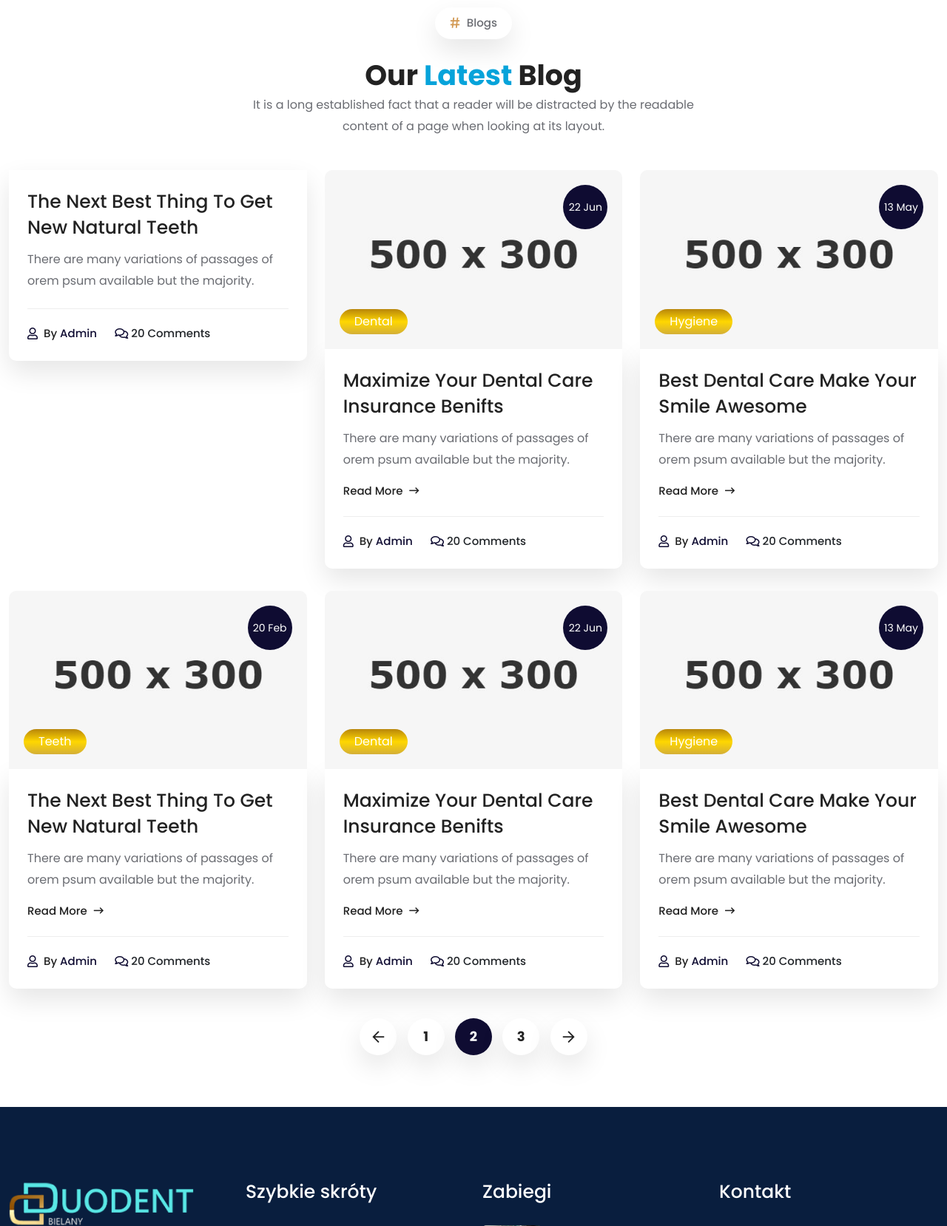
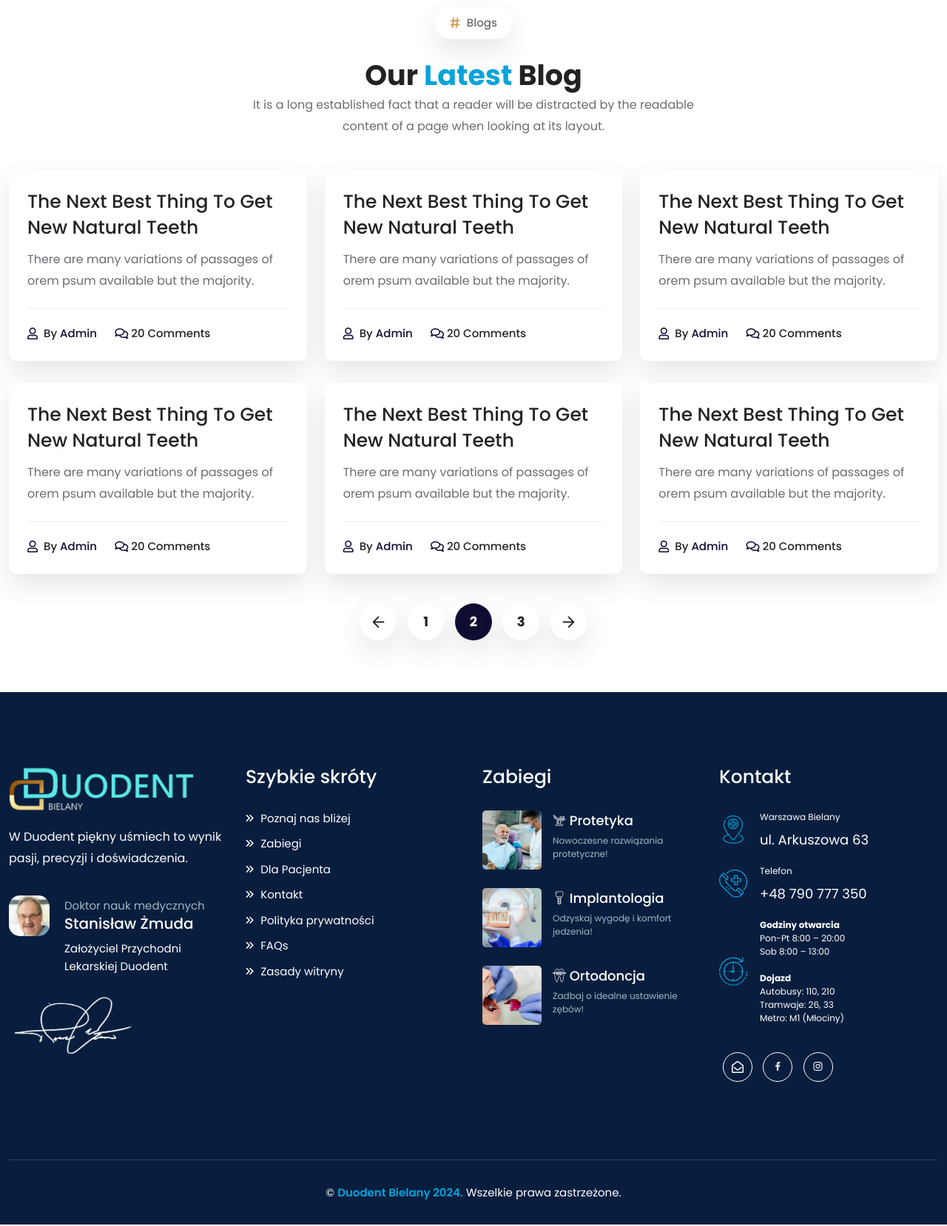
Before and after one commit to duodent/duodentbielany, a Flask app: page /informacje-dla-pacjentow-stomatologicznych in a window 1280 px wide. Shown: the part 656-2314 px from the top of the page at 74% size. Run offline with Flask 3, Linux system fonts and the light colour scheme; some libraries are stand-ins or nearby versions.

Commit message:
Working now

```diff
--- a/templates/for_patients.html
+++ b/templates/for_patients.html
@@ -33,18 +33,11 @@
         <div class="row">
             <div class="col-lg-4 col-md-6">
                 <div class="single-blog">
-                    <!-- <div class="blog-image">
-                        <a href="blog-details.html"><img src="static/img/blog/1.jpg" alt="image"></a>
-                        <div class="tag">20 Feb</div>
-                        <div class="tag-two"><a href="blog.html">Teeth</a></div>
-                    </div> -->
                     <div class="blog-content">
                         <h3>
                             <a href="blog-details.html">The Next Best Thing To Get New Natural Teeth</a>
                         </h3>
                         <p>There are many variations of passages of orem psum available but the majority.</p>
-                        <!-- <a href="blog-details.html" class="blog-btn">Read More <i
-                                class="far fa-long-arrow-right"></i></a> -->
                         <ul class="entry-meta">
                             <li>
                                 <i class="far fa-user"></i>
@@ -60,45 +53,11 @@
             </div>
             <div class="col-lg-4 col-md-6">
                 <div class="single-blog">
-                    <div class="blog-image">
-                        <a href="blog-details.html"><img src="static/img/blog/2.jpg" alt="image"></a>
-                        <div class="tag">22 Jun</div>
-                        <div class="tag-two"><a href="blog.html">Dental</a></div>
-                    </div>
                     <div class="blog-content">
                         <h3>
-                            <a href="blog-details.html">Maximize Your Dental Care Insurance Benifts</a>
+                            <a href="blog-details.html">The Next Best Thing To Get New Natural Teeth</a>
                         </h3>
                         <p>There are many variations of passages of orem psum available but the majority.</p>
-                        <a href="blog-details.html" class="blog-btn">Read More <i
-                                class="far fa-long-arrow-right"></i></a>
-                        <ul class="entry-meta">
-                            <li>
-                                <i class="far fa-user"></i>
-                                <span>By <a href="#">Admin</a></span>
-                            </li>
-                            <li>
-                                <i class="far fa-comments"></i>
-                                20 Comments
-                            </li>
-                        </ul>
-                    </div>
-                </div>
-            </div>
-            <div class="col-lg-4 col-md-6 offset-lg-0 offset-md-3">
-                <div class="single-blog">
-                    <div class="blog-image">
-                        <a href="blog-details.html"><img src="static/img/blog/3.jpg" alt="image"></a>
-                        <div class="tag">13 May</div>
-                        <div class="tag-two"><a href="blog.html">Hygiene</a></div>
-                    </div>
-                    <div class="blog-content">
-                        <h3>
-                            <a href="blog-details.html">Best Dental Care Make Your Smile Awesome</a>
-                        </h3>
-                        <p>There are many variations of passages of orem psum available but the majority.</p>
-                        <a href="blog-details.html" class="blog-btn">Read More <i
-                                class="far fa-long-arrow-right"></i></a>
                         <ul class="entry-meta">
                             <li>
                                 <i class="far fa-user"></i>
@@ -114,18 +73,11 @@
             </div>
             <div class="col-lg-4 col-md-6">
                 <div class="single-blog">
-                    <div class="blog-image">
-                        <a href="blog-details.html"><img src="static/img/blog/4.jpg" alt="image"></a>
-                        <div class="tag">20 Feb</div>
-                        <div class="tag-two"><a href="blog.html">Teeth</a></div>
-                    </div>
                     <div class="blog-content">
                         <h3>
                             <a href="blog-details.html">The Next Best Thing To Get New Natural Teeth</a>
                         </h3>
                         <p>There are many variations of passages of orem psum available but the majority.</p>
-                        <a href="blog-details.html" class="blog-btn">Read More <i
-                                class="far fa-long-arrow-right"></i></a>
                         <ul class="entry-meta">
                             <li>
                                 <i class="far fa-user"></i>
@@ -141,18 +93,11 @@
             </div>
             <div class="col-lg-4 col-md-6">
                 <div class="single-blog">
-                    <div class="blog-image">
-                        <a href="blog-details.html"><img src="static/img/blog/5.jpg" alt="image"></a>
-                        <div class="tag">22 Jun</div>
-                        <div class="tag-two"><a href="blog.html">Dental</a></div>
-                    </div>
                     <div class="blog-content">
                         <h3>
-                            <a href="blog-details.html">Maximize Your Dental Care Insurance Benifts</a>
+                            <a href="blog-details.html">The Next Best Thing To Get New Natural Teeth</a>
                         </h3>
                         <p>There are many variations of passages of orem psum available but the majority.</p>
-                        <a href="blog-details.html" class="blog-btn">Read More <i
-                                class="far fa-long-arrow-right"></i></a>
                         <ul class="entry-meta">
                             <li>
                                 <i class="far fa-user"></i>
@@ -166,20 +111,33 @@
                     </div>
                 </div>
             </div>
-            <div class="col-lg-4 col-md-6 offset-lg-0 offset-md-3">
+            <div class="col-lg-4 col-md-6">
                 <div class="single-blog">
-                    <div class="blog-image">
-                        <a href="blog-details.html"><img src="static/img/blog/6.jpg" alt="image"></a>
-                        <div class="tag">13 May</div>
-                        <div class="tag-two"><a href="blog.html">Hygiene</a></div>
-                    </div>
                     <div class="blog-content">
                         <h3>
-                            <a href="blog-details.html">Best Dental Care Make Your Smile Awesome</a>
+                            <a href="blog-details.html">The Next Best Thing To Get New Natural Teeth</a>
                         </h3>
                         <p>There are many variations of passages of orem psum available but the majority.</p>
-                        <a href="blog-details.html" class="blog-btn">Read More <i
-                                class="far fa-long-arrow-right"></i></a>
+                        <ul class="entry-meta">
+                            <li>
+                                <i class="far fa-user"></i>
+                                <span>By <a href="#">Admin</a></span>
+                            </li>
+                            <li>
+                                <i class="far fa-comments"></i>
+                                20 Comments
+                            </li>
+                        </ul>
+                    </div>
+                </div>
+            </div>
+            <div class="col-lg-4 col-md-6">
+                <div class="single-blog">
+                    <div class="blog-content">
+                        <h3>
+                            <a href="blog-details.html">The Next Best Thing To Get New Natural Teeth</a>
+                        </h3>
+                        <p>There are many variations of passages of orem psum available but the majority.</p>
                         <ul class="entry-meta">
                             <li>
                                 <i class="far fa-user"></i>
```
